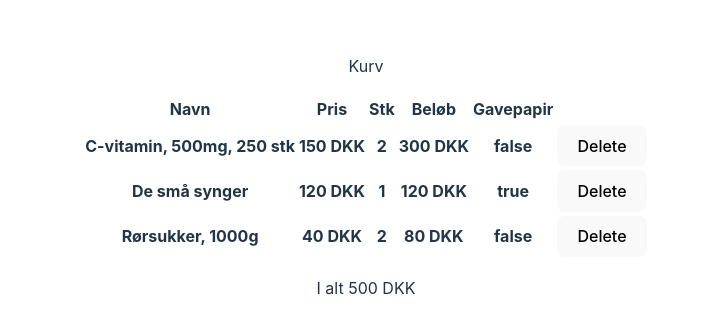
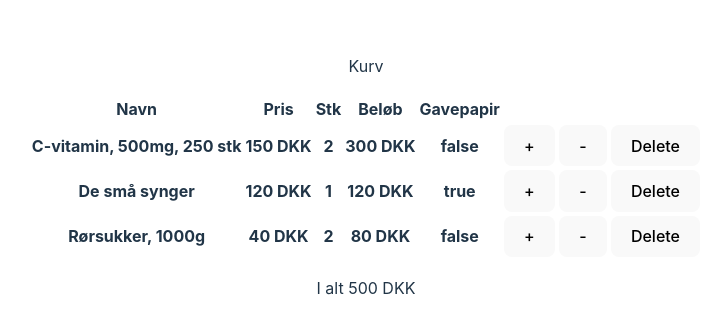
Before and after one commit to DTUSoftware/02363-Frontend-F23, a React (Vite) app: page / in a window 1280 px wide. Shown: the part 223-556 px from the top of the page, without its empty margins (274-985 px from the left). Built offline with nearby package versions, Linux system fonts and the light colour scheme.

Commit message:
Update ShoppingList.tsx
User can now change quantity -(Increment/Decrement buttons.

```diff
--- a/src/ShoppingList.tsx
+++ b/src/ShoppingList.tsx
@@ -22,8 +22,26 @@ const itemList = [
     ];
 
 function ShoppingList() {
-    function changeQuantity(index: number) {
-        //TODO: Could be implemented as clickable + or - buttons that increment or decrement quantity of a specific item
+    function incrementQuantity(index: number) {
+        if (items.at(index)?.product) {
+            var quanitity = items.at(index)!.quantity +1;
+            console.log("New quantity of:" +items.at(index)!.product?.name+ " is:" + quanitity)
+            handleQuantityChange(items.at(index)!.product!,quanitity);
+          }else {
+            console.log("No change in quanitity!")
+          }
+
+    }
+    function decrementQuantity(index: number) {
+
+        if (items.at(index)?.product && items.at(index)!.quantity >= 1) {
+
+            var quanitity = items.at(index)!.quantity -1;
+            console.log("New quantity is: "+ quanitity)
+            handleQuantityChange(items.at(index)!.product!,quanitity);
+        } else{
+            console.log("No change in quanitity!")
+        }
     }
 
     function removeItem(index: number) {
@@ -41,6 +59,15 @@ function ShoppingList() {
 
     const listEmpty = items === undefined || items.length == 0;
 
+    function handleQuantityChange(product: Item, newQuantity:number){
+        //based on https://beta.reactjs.org/learn/updating-objects-in-state
+        const newItemList = [...itemList]
+        const item = newItemList.find(
+            i => i.product === product
+          );
+          item!.quantity = newQuantity;
+          setItems(newItemList);
+    }
   return (
     <div className="ShoppingList">
         <p>Kurv</p>
@@ -61,9 +88,11 @@ function ShoppingList() {
                         <tr key={index}>
                             <th>{`${x.product!.name}`}</th>
                             <th>{`${x.product!.price} ${x.product!.currency}`}</th>
-                            <th>{`${x.quantity}`}</th>
+                            <th> {x.quantity} </th>
                             <th>{`${x.quantity*x.product!.price} ${x.product!.currency}`}</th>
                             <th>{`${x.giftWrap}`}</th>
+                            <th><button onClick={ ()=> incrementQuantity(index)}>+</button></th>
+                            <th><button onClick={ ()=> decrementQuantity(index)}>-</button></th>
                             <th><button onClick={ ()=> removeItem(index)}>Delete</button></th>
                         </tr>
                     ))}
```
